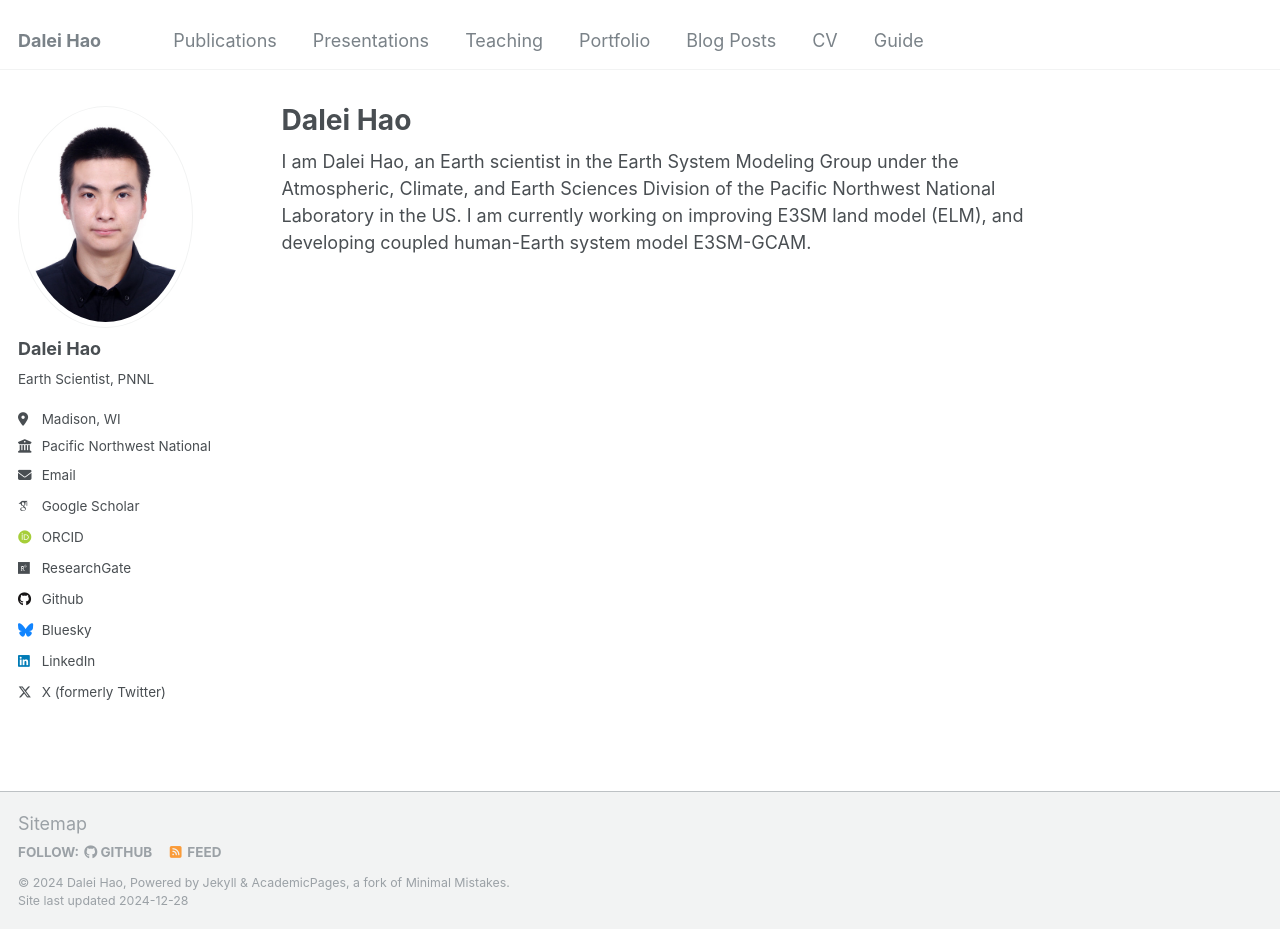
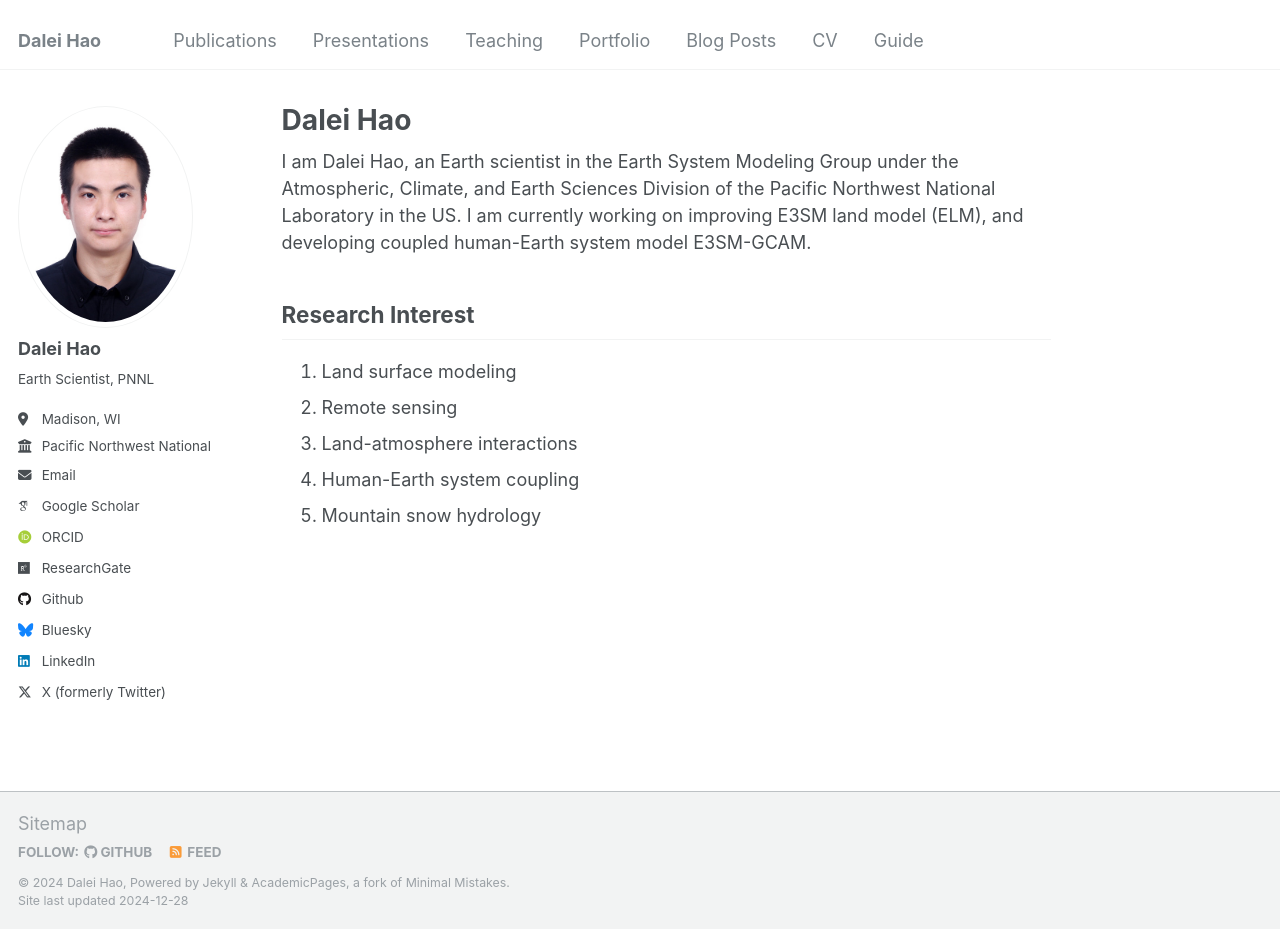
Before and after one commit to daleihao/daleihao.github.io, a Jekyll site: the page built from _pages/about.md, in a window 1280 px wide and 929 px high. Built offline with Jekyll 4.4.1, drawn with Linux system fonts in a browser that asks for light colours; some web fonts are replaced; a script that is not in the unit is left out.

Commit message:
Update about.md

```diff
--- a/_pages/about.md
+++ b/_pages/about.md
@@ -9,4 +9,13 @@ redirect_from:
 
 I am Dalei Hao, an Earth scientist in the Earth System Modeling Group under the Atmospheric, Climate, and Earth Sciences Division of the Pacific Northwest National Laboratory in the US. I am currently working on improving E3SM land model (ELM), and developing coupled human-Earth system model E3SM-GCAM.
 
+
+Research Interest
+------
+1. Land surface modeling
+1. Remote sensing
+1. Land-atmosphere interactions
+1. Human-Earth system coupling
+1. Mountain snow hydrology
+
 <script type="text/javascript" id="clstr_globe" src="//clustrmaps.com/globe.js?d=iWTS1J4l5IyGC6l-atHWkOLgPg7MC5ADt4ZJa0rorgE"></script>
```
